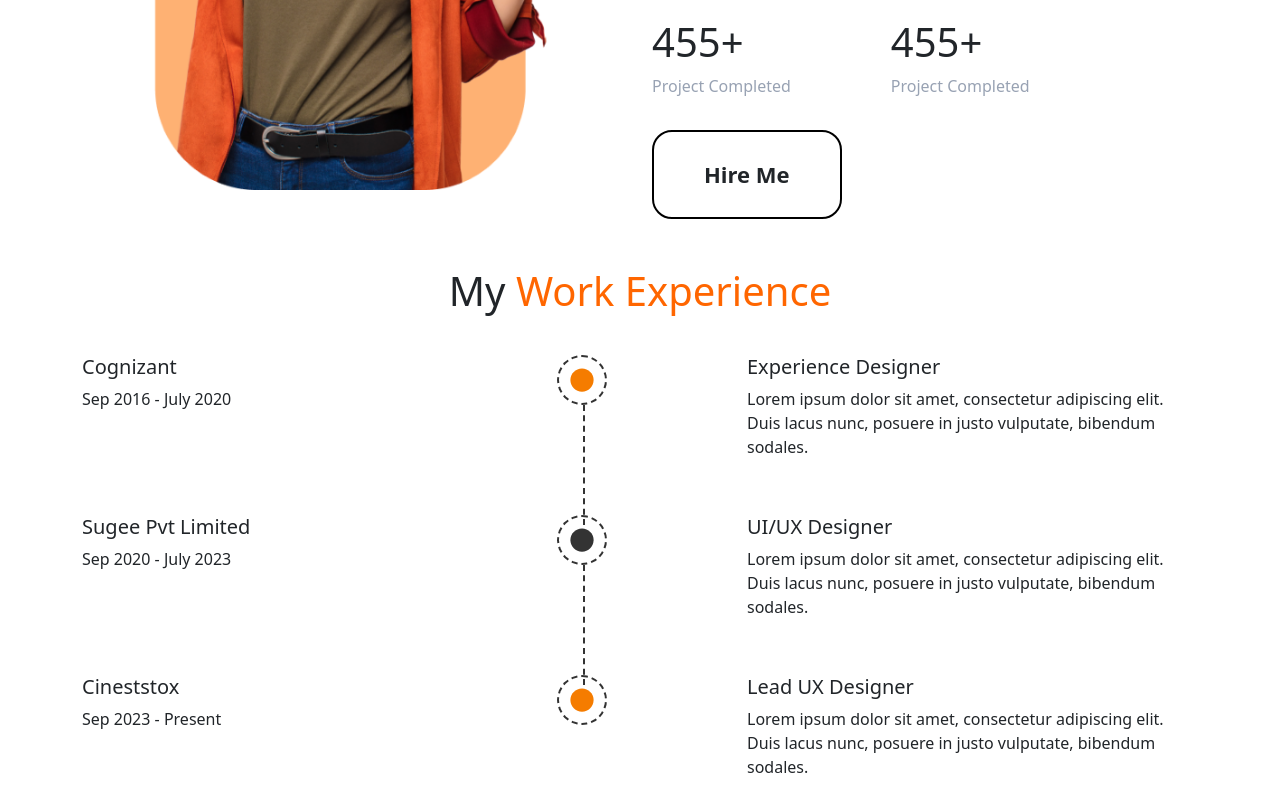
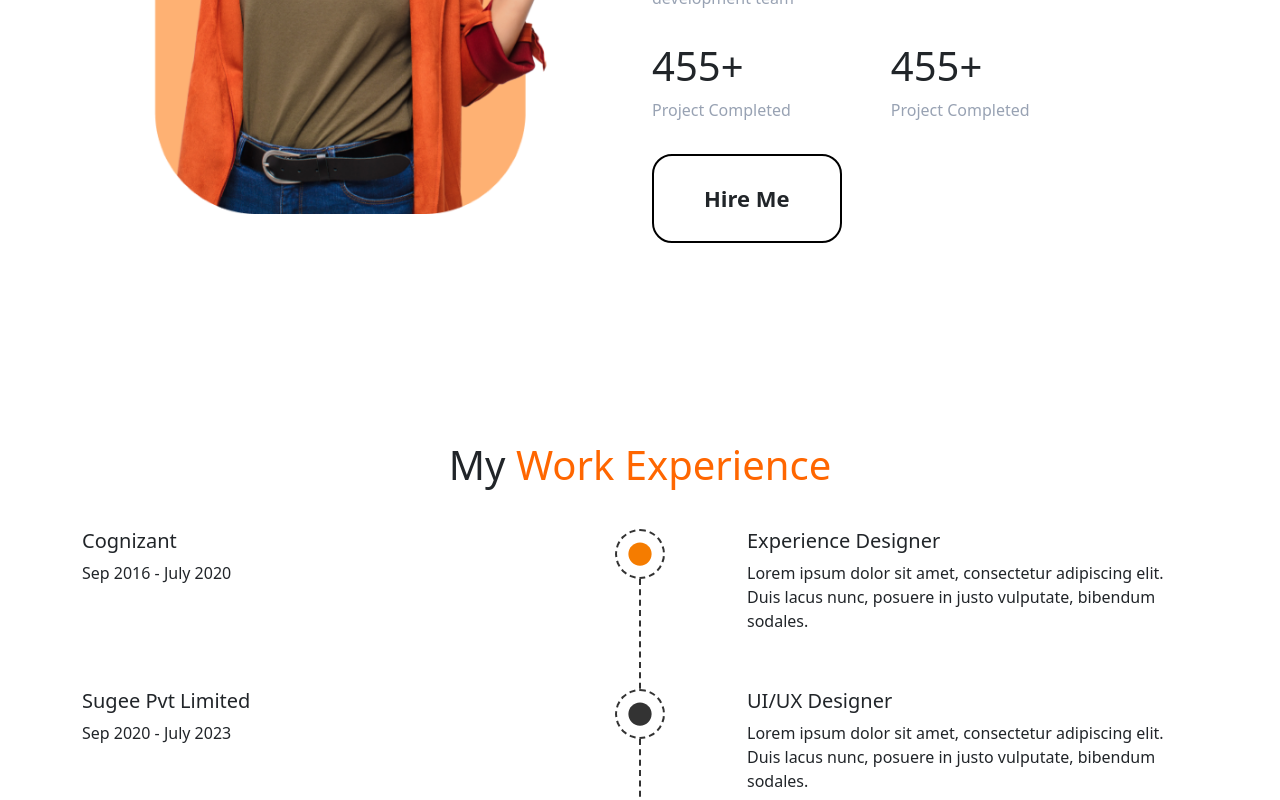
Before and after one commit to Zunairzz/Porfolio, a React (Create React App) app in the folder frontend/: page / in a window 1280 px wide. Shown: the part 2000-2800 px from the top of the page. Built offline with nearby package versions, Linux system fonts and the light colour scheme.

Commit message:
- Add Testimonial Section

```diff
--- /dev/null
+++ b/frontend/src/component/TestimonialHome.jsx
@@ -0,0 +1,42 @@
+import React from "react";
+import "../css/Testimonial.css";
+
+export function TestimonialHome() {
+    return (
+        <div className="testimonial-parent">
+            <h1 className="text-center custom-text_heading mt-2">
+                Testimonials That<br/>
+                Speaks to <span style={{color: '#ff6600'}}>My Results</span>
+            </h1>
+
+            <section className="text-gray-600 body-font">
+                <div className="container px-5 py-24 mx-auto">
+                    <h1 className="text-3xl font-medium title-font text-gray-900 mb-12 text-center">Testimonials</h1>
+                    <div className="flex flex-wrap -m-4">
+                        <div className="p-4 md:w-1/2 w-full">
+                            <div className="h-full bg-gray-100 p-8 rounded">
+                                <svg xmlns="http://www.w3.org/2000/svg" fill="currentColor"
+                                     className="block w-5 h-5 text-gray-400 mb-4" viewBox="0 0 975.036 975.036">
+                                    <path
+                                        d="M925.036 57.197h-304c-27.6 0-50 22.4-50 50v304c0 27.601 22.4 50 50 50h145.5c-1.9 79.601-20.4 143.3-55.4 191.2-27.6 37.8-69.399 69.1-125.3 93.8-25.7 11.3-36.8 41.7-24.8 67.101l36 76c11.6 24.399 40.3 35.1 65.1 24.399 66.2-28.6 122.101-64.8 167.7-108.8 55.601-53.7 93.7-114.3 114.3-181.9 20.601-67.6 30.9-159.8 30.9-276.8v-239c0-27.599-22.401-50-50-50zM106.036 913.497c65.4-28.5 121-64.699 166.9-108.6 56.1-53.7 94.4-114.1 115-181.2 20.6-67.1 30.899-159.6 30.899-277.5v-239c0-27.6-22.399-50-50-50h-304c-27.6 0-50 22.4-50 50v304c0 27.601 22.4 50 50 50h145.5c-1.9 79.601-20.4 143.3-55.4 191.2-27.6 37.8-69.4 69.1-125.3 93.8-25.7 11.3-36.8 41.7-24.8 67.101l35.9 75.8c11.601 24.399 40.501 35.2 65.301 24.399z"></path>
+                                </svg>
+                                <p className="leading-relaxed mb-6">Synth chartreuse iPhone lomo cray raw denim brunch
+                                    everyday carry neutra before they sold out fixie 90's microdosing. Tacos pinterest
+                                    fanny pack venmo, post-ironic heirloom try-hard pabst authentic iceland.</p>
+                                <a className="inline-flex items-center">
+                                    <img alt="testimonial" src="https://dummyimage.com/106x106"
+                                         className="w-12 h-12 rounded-full flex-shrink-0 object-cover object-center"/>
+                                    <span className="flex-grow flex flex-col pl-4">
+                                        <span className="title-font font-medium text-gray-900">Holden Caulfield</span>
+                                        <span className="text-gray-500 text-sm">UI DEVELOPER</span>
+                                    </span>
+                                </a>
+                            </div>
+                        </div>
+
+                    </div>
+                </div>
+            </section>
+        </div>
+    )
+}
--- a/frontend/src/component/serviceComponent/MyServiceHomePage.js
+++ b/frontend/src/component/serviceComponent/MyServiceHomePage.js
@@ -18,7 +18,7 @@ export function MyServiceHomePage() {
             </Row>
             <Row className="d-flex">
                 {serviceData.map(item => (
-                    <Col>
+                    <Col xxl={3} xl={4} lg={4} md={6} className="mb-4">
                         <CustomServiceCard heading={item.heading} image={item.image}/>
                     </Col>
                 ))}
--- /dev/null
+++ b/frontend/src/css/Testimonial.css
@@ -0,0 +1,32 @@
+.testimonial-parent {
+    position: relative; /* Ensure the container is positioned */
+    background-image: url("../assests/my_services.jpeg");
+    background-size: cover;
+    background-position: center;
+    /*height: 400px;*/
+    background-color: #6a0dad;
+    border-radius: 40px;
+    padding: 100px 60px;
+}
+
+.testimonial-parent::before {
+    content: '';
+    position: absolute;
+    top: 0;
+    left: 0;
+    right: 0;
+    bottom: 0;
+    background-color: rgba(0, 0, 0, 0.60);
+    border-radius: 40px;
+    z-index: 1; /* Ensure it sits above the background image */
+}
+
+/* Ensure the text is above the overlay */
+.testimonial-parent > * {
+    position: relative; /* Positioning the child elements above the overlay */
+    z-index: 2; /* Higher z-index than the overlay */
+}
+
+.custom-text_heading {
+    color: white;
+}
--- /dev/null
+++ b/frontend/src/css/WorkExperience.css
@@ -0,0 +1,17 @@
+@media only screen and (max-width: 10000px) {
+    /* Styles for screens smaller than 600px */
+    .mobile-view {
+        display: none;
+    }
+}
+
+@media only screen and (max-width: 800px) {
+    /* Styles for screens smaller than 600px */
+    .mobile-view {
+        display: block;
+    }
+
+    .desktop-view {
+        display: none;
+    }
+}
--- a/frontend/src/pages/Home.jsx
+++ b/frontend/src/pages/Home.jsx
@@ -5,6 +5,7 @@ import '../css/HomePageMyService.css'
 import {MyServiceHomePage} from "../component/serviceComponent/MyServiceHomePage";
 import {WhyHireMyHomePage} from "../component/whyHireMeComponent/WhyHireMyHomePage";
 import WorkExperience from "./WorkExperience";
+import {TestimonialHome} from "../component/TestimonialHome";
 
 export function Home() {
     return (
@@ -13,6 +14,7 @@ export function Home() {
             <MyServiceHomePage/>
             <WhyHireMyHomePage/>
             <WorkExperience/>
+            <TestimonialHome/>
         </Base>
     )
 }
--- a/frontend/src/pages/WorkExperience.js
+++ b/frontend/src/pages/WorkExperience.js
@@ -1,6 +1,7 @@
 import React from 'react';
-import { Container, Row, Col } from 'reactstrap';
-import { FaCircle } from 'react-icons/fa';
+import {Col, Container, Row} from 'reactstrap';
+import {FaCircle} from "react-icons/fa";
+import '../css/WorkExperience.css';
 
 const WorkExperience = () => {
     const experiences = [
@@ -26,6 +27,7 @@ const WorkExperience = () => {
 
     const styles = {
         timeline: {
+            marginTop: "150px"
         },
         title: {
             textAlign: 'center',
@@ -35,12 +37,14 @@ const WorkExperience = () => {
             display: 'flex',
             marginBottom: '40px',
             position: 'relative',
-            maxHeight:'350px'
+            maxHeight: '350px'
         },
         iconContainer: {
+            backgroundColor: 'white',
             display: 'flex',
             justifyContent: 'center',
             alignItems: 'center',
+            alignContent: 'center',
             width: '50px',
             height: '50px',
             border: '2px dashed #333',
@@ -55,19 +59,13 @@ const WorkExperience = () => {
             fontSize: '1.5rem',
         },
         verticalLine: {
-            display:'flex',
-            justifyContent: 'center',
+            position: 'absolute',
+            top: '50px',
+            left: '50%',
+            transform: 'translateX(-50%)', // Center-aligns the line horizontally
             borderLeft: '2px dashed #333',
             height: '100%',
-            position: 'absolute',
-            left: '20%',
-            top: '50px',
             zIndex: -1,
-        },
-        verticalLineMobile: {
-            borderLeft: '2px dashed #333',
-            height: '50px',
-            margin: '0 auto', // Align line in the center on mobile
         },
     };
 
@@ -76,36 +74,59 @@ const WorkExperience = () => {
             <h1 style={styles.title}>
                 My <span style={{color: '#ff6600'}}>Work Experience</span>
             </h1>
+            <div className="desktop-view">
                 {experiences.map((exp, index) => {
                     const isLastItem = index === experiences.length - 1;
 
                     return (
                         <Row key={index} style={styles.timelineItem}>
-                        <Col xl={5} lg={5} md={5} >
+                            <Col xl={5} lg={5} md={5}>
                                 <h5>{exp.company}</h5>
                                 <p>{exp.duration}</p>
                             </Col>
-                        <Col xl={2} lg={2} md={2}  className="position-relative mb-3 mb-md-0">
+                            <Col xl={2} lg={2} md={2}
+                                 className="position-relative mb-3 mb-md-0 d-flex justify-content-center">
                                 <div style={styles.iconContainer}>
-                                <FaCircle style={index % 2 === 0 ? styles.iconOrange : styles.iconDark} />
+                                    <FaCircle style={index % 2 === 0 ? styles.iconOrange : styles.iconDark}/>
                                 </div>
                                 {!isLastItem && (
-                                <div
-                                    style={
-                                        window.innerWidth < 768
-                                            ? styles.verticalLineMobile
-                                            : styles.verticalLine
-                                    }
-                                ></div>
+                                    <div style={styles.verticalLine}></div>
                                 )}
                             </Col>
-                        <Col xl={5} lg={5} md={5} >
+                            <Col xl={5} lg={5} md={5}>
                                 <h5>{exp.position}</h5>
                                 <p>{exp.description}</p>
                             </Col>
                         </Row>
                     );
                 })}
+            </div>
+
+            <div className="mobile-view">
+                {experiences.map((exp, index) => {
+                    const isLastItem = index === experiences.length - 1;
+
+                    return (
+                        <Row key={index} style={styles.timelineItem}>
+                            <Col xl={2} lg={2} md={2} sm={2}
+                                 className="position-relative mb-3 mb-md-0 d-flex justify-content-center">
+                                <div style={styles.iconContainer}>
+                                    <FaCircle style={index % 2 === 0 ? styles.iconOrange : styles.iconDark}/>
+                                </div>
+                                {!isLastItem && (
+                                    <div style={styles.verticalLine}></div>
+                                )}
+                            </Col>
+                            <Col xl={10} lg={10} md={10} sm={8}>
+                                <h3>{exp.company}</h3>
+                                <p>{exp.duration}</p>
+                                <h5>{exp.position}</h5>
+                                <p>{exp.description}</p>
+                            </Col>
+                        </Row>
+                    );
+                })}
+            </div>
         </Container>
     );
 };
```
Also changed, not shown: frontend/src/assests/circular_lines.png (added). Lines whose indentation alone changed are shown as unchanged.
